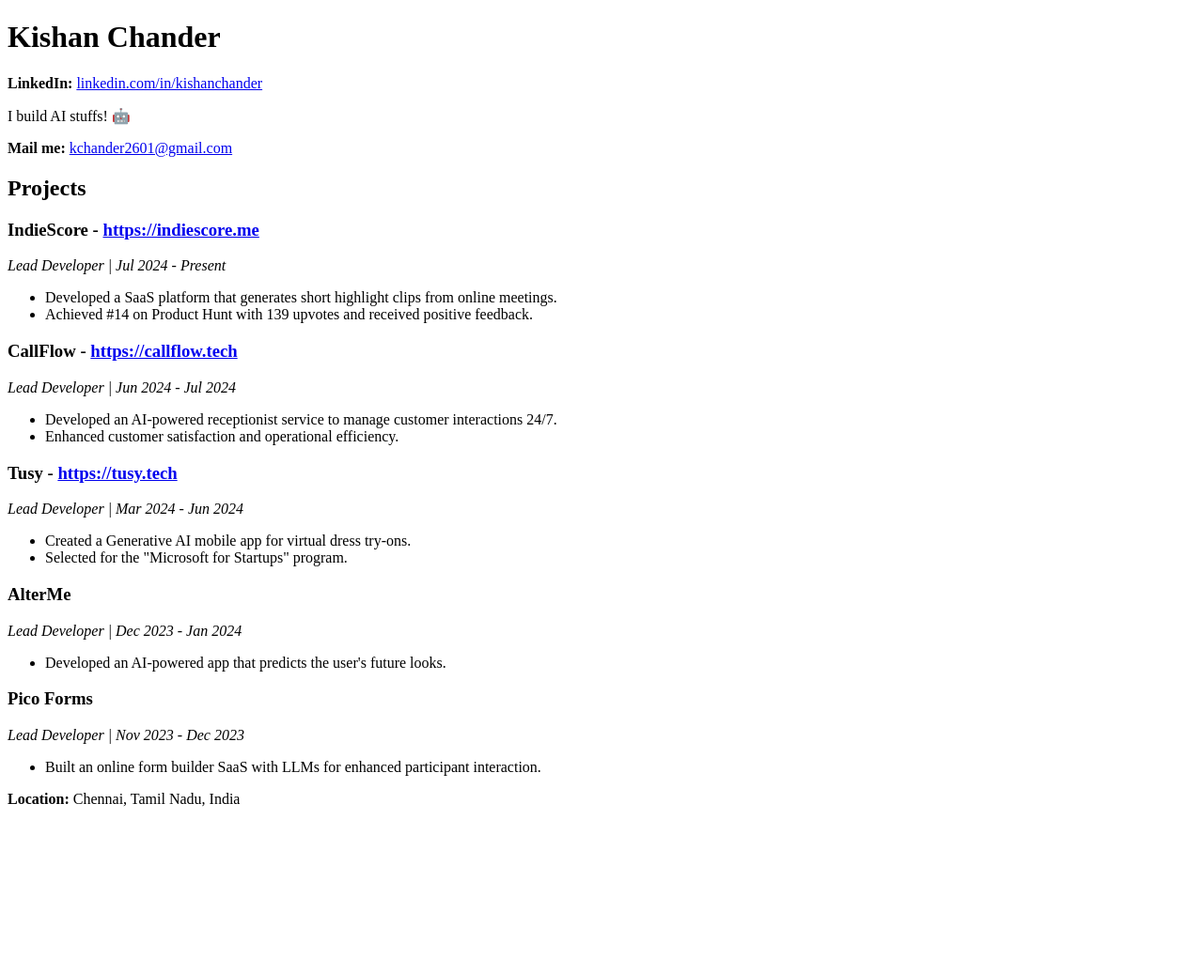
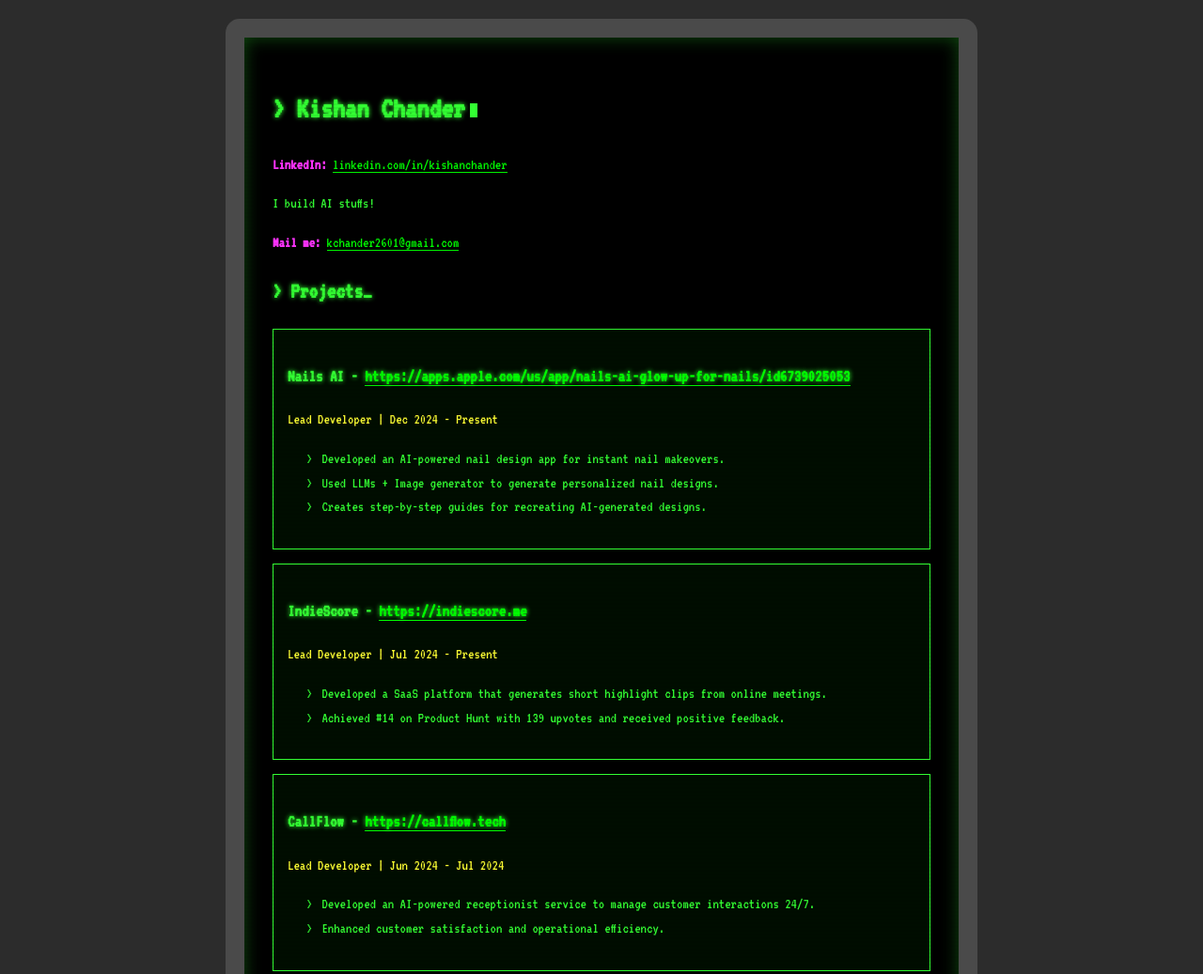
Before and after one commit to kchander/me, a plain HTML site: page index.html in a window 1280 px wide. Shown: the top 1037 px of the page at 94% size. Before the commit the page ends 876 px from the top, so only its background shows below. Drawn offline with Linux system fonts and the light colour scheme.

Commit message:
Update index.html

```diff
--- a/index.html
+++ b/index.html
@@ -4,16 +4,123 @@
     <meta charset="UTF-8">
     <meta name="viewport" content="width=device-width, initial-scale=1.0">
     <title>Kishan Chander</title>
+    <link href="https://fonts.googleapis.com/css2?family=VT323&display=swap" rel="stylesheet">
+    <style>
+        body {
+            background-color: #2c2c2c;
+            color: #33ff33;
+            font-family: 'VT323', monospace;
+            padding: 20px;
+            line-height: 1.6;
+            max-width: 800px;
+            margin: 0 auto;
+        }
+
+        .screen {
+            background-color: #000;
+            border: 20px solid #4a4a4a;
+            border-radius: 15px;
+            padding: 30px;
+            box-shadow: inset 0 0 18px rgba(51, 255, 51, 0.3);
+            position: relative;
+            overflow: hidden;
+        }
+
+        .screen::before {
+            content: "";
+            position: absolute;
+            top: 0;
+            left: 0;
+            right: 0;
+            bottom: 0;
+            background: linear-gradient(
+                transparent 50%,
+                rgba(0, 0, 0, 0.05) 50%
+            );
+            background-size: 100% 4px;
+            pointer-events: none;
+        }
+
+        h1, h2, h3 {
+            color: #33ff33;
+            text-shadow: 0 0 5px #33ff33;
+            margin-top: 20px;
+        }
+
+        a {
+            color: #00ff00;
+            text-decoration: none;
+            border-bottom: 1px solid #00ff00;
+        }
+
+        a:hover {
+            color: #ffffff;
+            border-bottom-color: #ffffff;
+            text-shadow: 0 0 8px #ffffff;
+        }
+
+        ul {
+            list-style-type: none;
+            padding-left: 20px;
+        }
+
+        li::before {
+            content: ">";
+            color: #33ff33;
+            margin-right: 10px;
+        }
+
+        .project {
+            border: 1px solid #33ff33;
+            padding: 15px;
+            margin: 15px 0;
+            background-color: rgba(0, 255, 0, 0.05);
+        }
+
+        em {
+            color: #ffff33;
+            font-style: normal;
+        }
+
+        strong {
+            color: #ff33ff;
+        }
+
+        @keyframes blink {
+            0%, 100% { opacity: 1; }
+            50% { opacity: 0; }
+        }
+
+        .cursor {
+            display: inline-block;
+            width: 8px;
+            height: 15px;
+            background: #33ff33;
+            animation: blink 1s infinite;
+            margin-left: 5px;
+        }
+    </style>
 </head>
 <body>
-    <h1>Kishan Chander</h1>
+    <div class="screen">
+        <h1>> Kishan Chander<span class="cursor"></span></h1>
         <p><strong>LinkedIn:</strong> <a href="https://linkedin.com/in/kishanchander">linkedin.com/in/kishanchander</a></p>
-    <p>I build AI stuffs! 🤖</p>
+        <p>I build AI stuffs!</p>
         <p><strong>Mail me:</strong> <a href="mailto:kchander2601@gmail.com">kchander2601@gmail.com</a></p>
 
-    <h2>Projects</h2>
+        <h2>> Projects_</h2>
 
-    <div>
+        <div class="project">
+            <h3>Nails AI - <a href="https://apps.apple.com/us/app/nails-ai-glow-up-for-nails/id6739025053">https://apps.apple.com/us/app/nails-ai-glow-up-for-nails/id6739025053</a></h3>
+            <p><em>Lead Developer | Dec 2024 - Present</em></p>
+            <ul>
+                <li>Developed an AI-powered nail design app for instant nail makeovers.</li>
+                <li>Used LLMs + Image generator to generate personalized nail designs.</li>
+                <li>Creates step-by-step guides for recreating AI-generated designs.</li>
+            </ul>
+        </div>
+
+        <div class="project">
             <h3>IndieScore - <a href="https://indiescore.me">https://indiescore.me</a></h3>
             <p><em>Lead Developer | Jul 2024 - Present</em></p>
             <ul>
@@ -22,7 +129,7 @@
             </ul>
         </div>
 
-    <div>
+        <div class="project">
             <h3>CallFlow - <a href="https://callflow.tech">https://callflow.tech</a></h3>
             <p><em>Lead Developer | Jun 2024 - Jul 2024</em></p>
             <ul>
@@ -31,7 +138,7 @@
             </ul>
         </div>
 
-    <div>
+        <div class="project">
             <h3>Tusy - <a href="https://tusy.tech">https://tusy.tech</a></h3>
             <p><em>Lead Developer | Mar 2024 - Jun 2024</em></p>
             <ul>
@@ -40,7 +147,7 @@
             </ul>
         </div>
 
-    <div>
+        <div class="project">
             <h3>AlterMe</h3>
             <p><em>Lead Developer | Dec 2023 - Jan 2024</em></p>
             <ul>
@@ -48,7 +155,7 @@
             </ul>
         </div>
 
-    <div>
+        <div class="project">
             <h3>Pico Forms</h3>
             <p><em>Lead Developer | Nov 2023 - Dec 2023</em></p>
             <ul>
@@ -57,5 +164,6 @@
         </div>
 
         <p><strong>Location:</strong> Chennai, Tamil Nadu, India</p>
+    </div>
 </body>
 </html>
```
Lines whose indentation alone changed are shown as unchanged.
